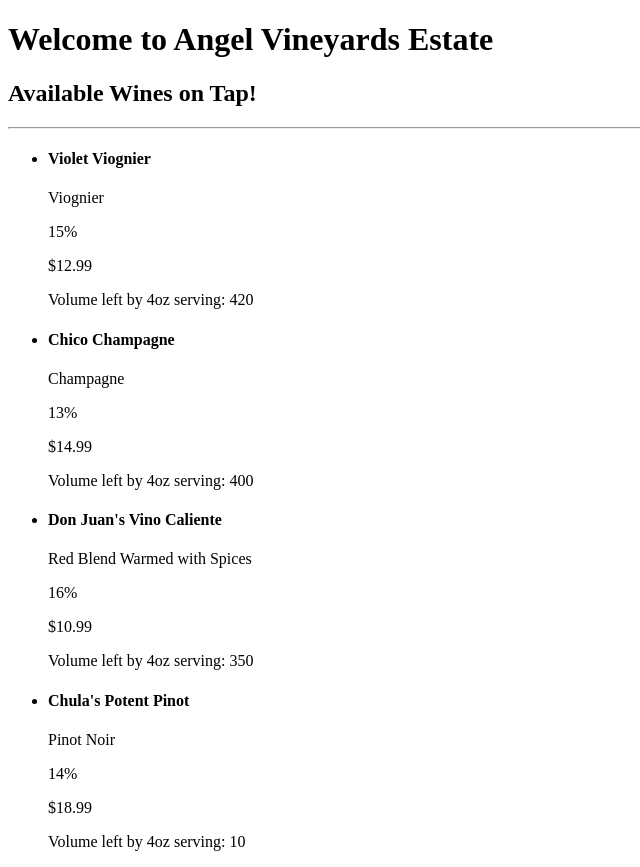
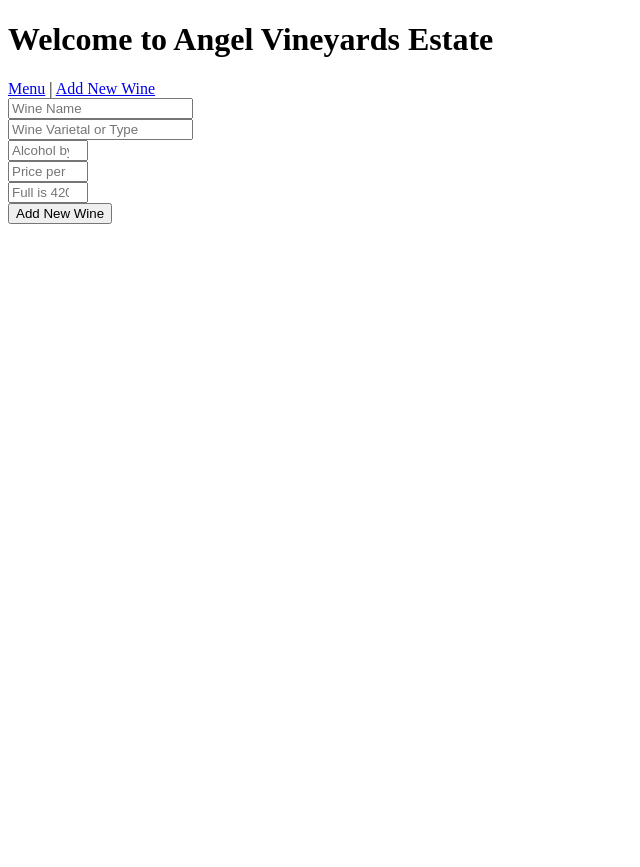
Before and after one commit to sangel217/angel-vineyards-react, a React app: page /#/newwine in a window 1280 px wide. Shown: the whole page, without its empty margins (0-640 px from the left). After the commit the page ends 800 px from the top, so only its background shows below. Built offline with nearby package versions, Linux system fonts and the light colour scheme.

Commit message:
add form component to be able to add new wines

```diff
--- a/src/components/App.jsx
+++ b/src/components/App.jsx
@@ -1,12 +1,17 @@
 import React from 'react';
 import NavBar from './NavBar';
 import Menu from './Menu';
+import WineForm from './WineForm';
+import { Switch, Route } from 'react-router-dom';
 
 function App(){
   return (
     <div>
       <NavBar/>
-      <Menu/>
+      <Switch>
+        <Route exact path='/' component={Menu} />
+        <Route path='/newwine' component={WineForm} />
+      </Switch>
     </div>
   );
 }
--- a/src/components/NavBar.jsx
+++ b/src/components/NavBar.jsx
@@ -1,11 +1,13 @@
 import React from 'react';
+import { Link } from 'react-router-dom';
 
 function NavBar(){
-    return(
-        <div>
-            <h1>Welcome to Angel Vineyards Estate</h1>
-        </div>
-    );
+  return(
+    <div>
+      <h1>Welcome to Angel Vineyards Estate</h1>
+      <Link to="/">Menu</Link> | <Link to="/newwine">Add New Wine</Link>
+    </div>
+  );
 }
 
 export default NavBar;
--- a/src/components/Wine.jsx
+++ b/src/components/Wine.jsx
@@ -7,9 +7,9 @@ function Wine(props) {
       <ul>
         <li>
           <h4>{props.name}</h4>
-          <p>{props.type}</p>
-          <p>{props.ABV}%</p>
-          <p>${props.price}</p>
+          <p>Wine Varietal/Type: {props.type}</p>
+          <p>ABV: {props.ABV}%</p>
+          <p>Price per 4oz pour: ${props.price}</p>
           <p>Volume left by 4oz serving: {props.volume}</p>
         </li>
       </ul>
--- /dev/null
+++ b/src/components/WineForm.jsx
@@ -0,0 +1,38 @@
+import React from 'react';
+
+function WineForm(){
+  return (
+    <div>
+      <form>
+        <input
+          type='text'
+          id='name'
+          placeholder='Wine Name'/>
+        <br/>
+        <input
+          type='text'
+          id='type'
+          placeholder='Wine Varietal or Type'/>
+        <br/>
+        <input
+          type='number'
+          id='ABV'
+          placeholder='Alcohol by Volume(ABV)' step="0.01" min="0" max="50"/>
+        <br/>
+        <input
+          type='number'
+          id='price'
+          placeholder='Price per 4oz pour' step="0.01" min="0" max="50"/>
+        <br/>
+        <input
+          type='number'
+          id='volume'
+          placeholder='Full is 420 for 4oz per keg' step="0.01" min="0" max="50"/>
+        <br/>
+        <button type='submit'>Add New Wine</button>
+      </form>
+    </div>
+  );
+}
+
+export default WineForm;
```
Also changed, not shown: 1 other file (tests, documents, lock files or other folders).
